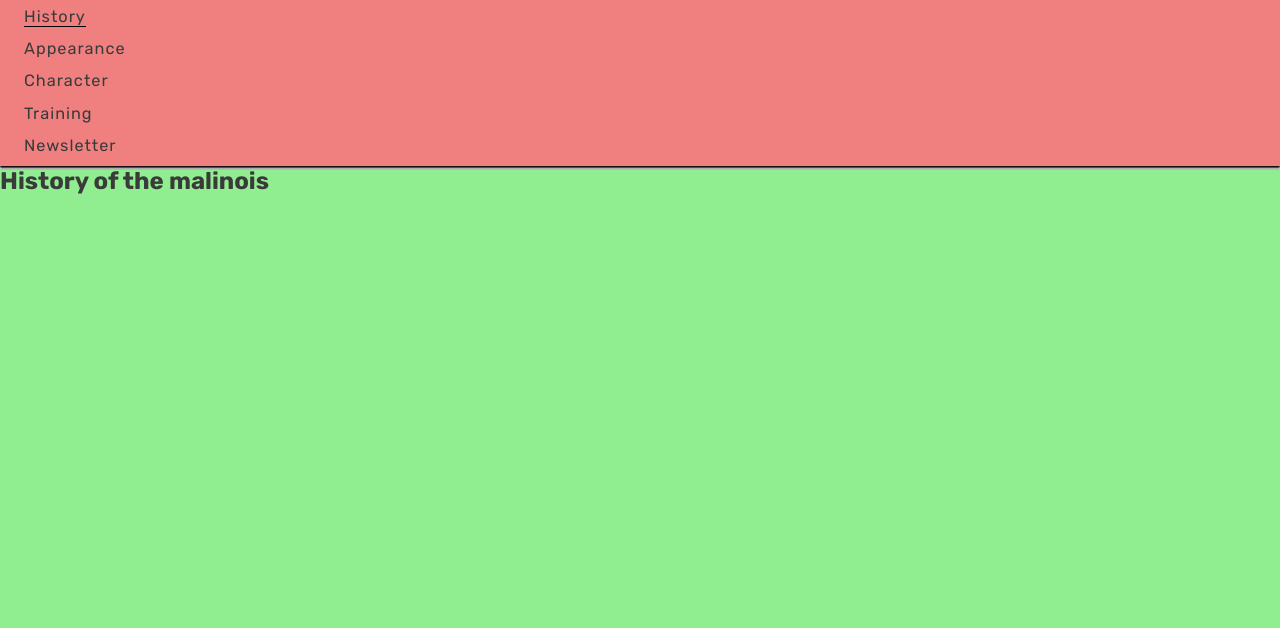
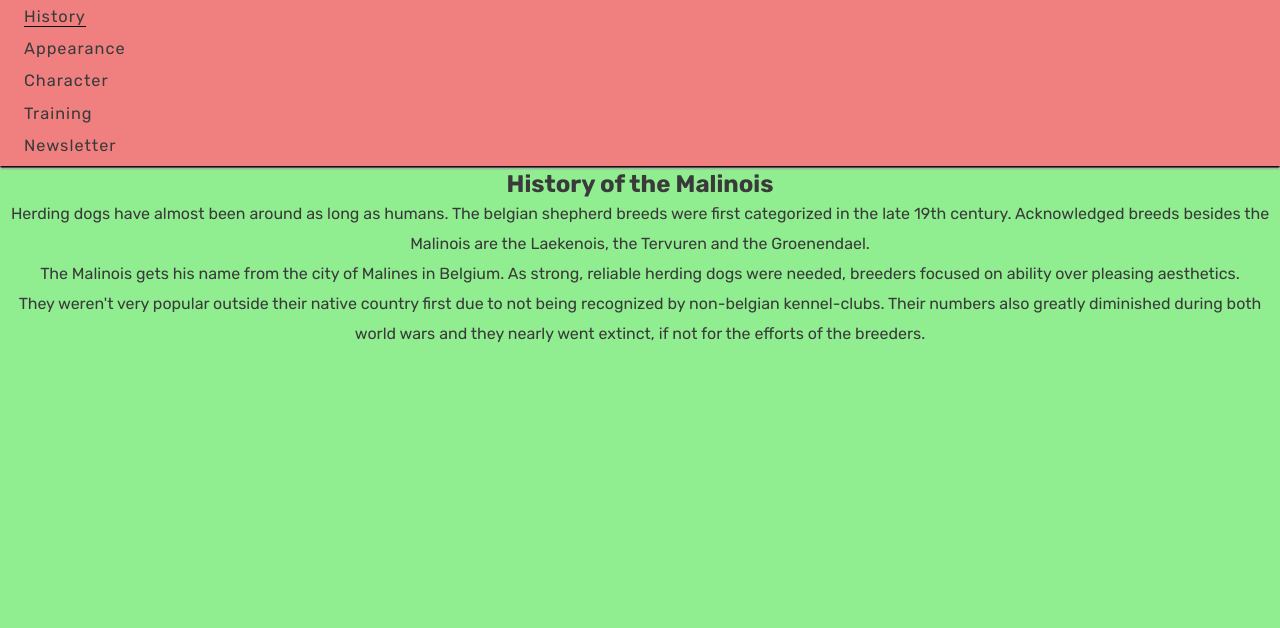
Before and after one commit to slevinln/Malinois-For-You-Guide, a plain HTML site: page history.html in a window 1280 px wide. Shown: the part 107-735 px from the top of the page. Drawn offline with Linux system fonts and the light colour scheme.

Commit message:
Change introduction class to content class

```diff
--- a/assets/css/style.css
+++ b/assets/css/style.css
@@ -65,7 +65,7 @@ main {
     flex-direction: column;
 }
 
-.introduction {
+.content {
     text-align: center;
     line-height: 30px;
 }
--- a/history.html
+++ b/history.html
@@ -42,8 +42,20 @@
     </header>
     <!-- Main -->
     <main>
-        <section>
-            <h2>History of the malinois</h2>
+        <section class="content">
+            <h2>History of the Malinois</h2>
+            <p>
+                Herding dogs have almost been around as long as humans. The belgian shepherd breeds were first categorized in the late 19th century.
+                Acknowledged breeds besides the Malinois are the Laekenois, the Tervuren and the Groenendael.
+            </p>
+            <p>
+                The Malinois gets his name from the city of Malines in Belgium. As strong, reliable herding dogs were needed, breeders focused on ability
+                over pleasing aesthetics.
+            </p>
+            <p>
+                They weren't very popular outside their native country first due to not being recognized by non-belgian kennel-clubs. Their numbers also
+                greatly diminished during both world wars and they nearly went extinct, if not for the efforts of the breeders.
+            </p>
         </section>
     </main>
 
```
Also changed, not shown: appearance.html (+1 -1 lines), character.html (+1 -1 lines), index.html (+1 -1 lines), training.html (+1 -1 lines).
